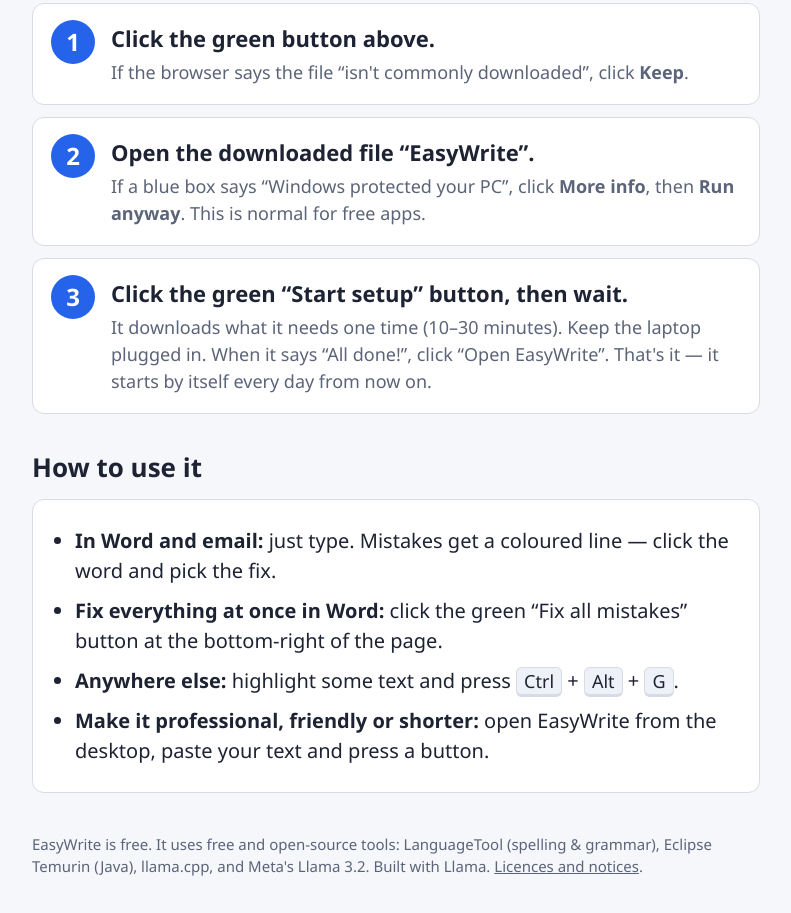
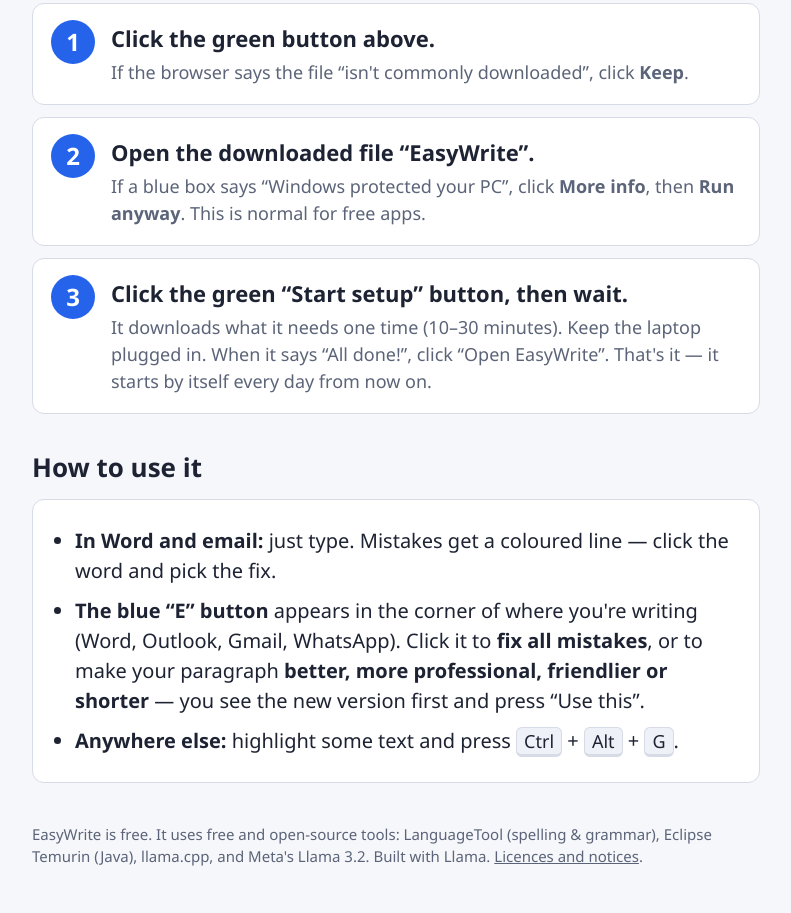
Before and after one commit to abdulwaseymohammed10/easywrite, a plain HTML site: page index.html in a window 1280 px wide. Shown: the part 410-1323 px from the top of the page, without its empty margins (244-1035 px from the left). Drawn offline with Linux system fonts and the light colour scheme.

Commit message:
Mention the EasyWrite E button

```diff
--- a/index.html
+++ b/index.html
@@ -74,9 +74,10 @@
   <div class="box">
     <ul>
       <li><b>In Word and email:</b> just type. Mistakes get a coloured line — click the word and pick the fix.</li>
-      <li><b>Fix everything at once in Word:</b> click the green “Fix all mistakes” button at the bottom-right of the page.</li>
+      <li><b>The blue “E” button</b> appears in the corner of where you're writing (Word, Outlook, Gmail, WhatsApp).
+        Click it to <b>fix all mistakes</b>, or to make your paragraph <b>better, more professional, friendlier or
+        shorter</b> — you see the new version first and press “Use this”.</li>
       <li><b>Anywhere else:</b> highlight some text and press <kbd>Ctrl</kbd> + <kbd>Alt</kbd> + <kbd>G</kbd>.</li>
-      <li><b>Make it professional, friendly or shorter:</b> open EasyWrite from the desktop, paste your text and press a button.</li>
     </ul>
   </div>
 
```
